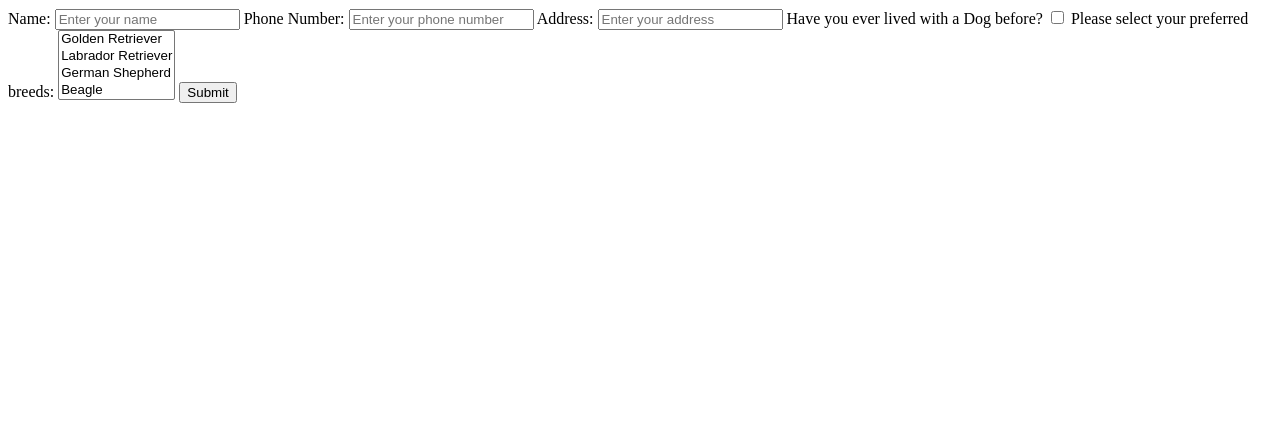
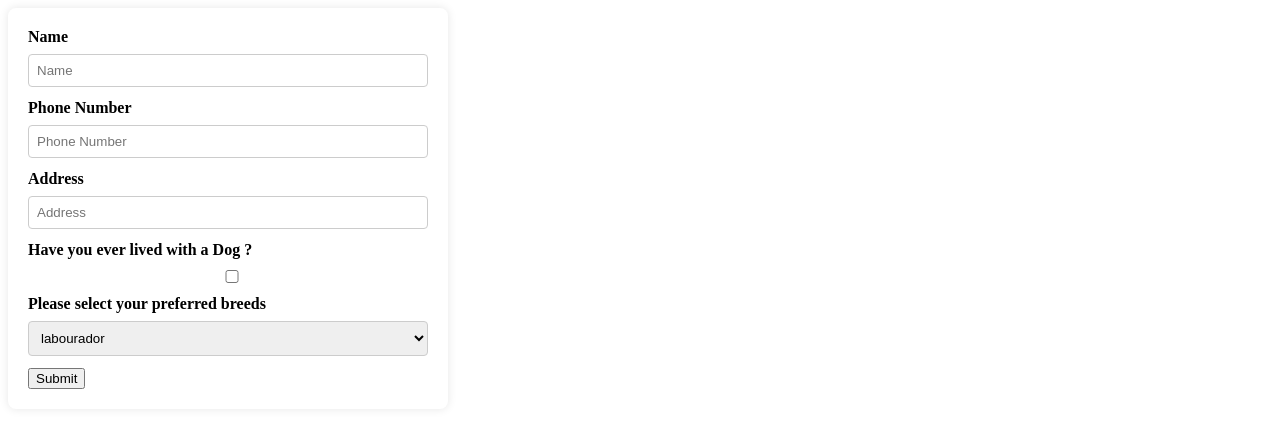
Before and after one commit to acciojob/dog-adoption-application-dhruvurgr8, a website: page main.html in a window 1280 px wide. Drawn offline with Linux system fonts and the light colour scheme.

Commit message:
created a submission

```diff
--- a/main.html
+++ b/main.html
@@ -1,37 +1,33 @@
 <!DOCTYPE html>
-<html lang="en">
+
+<html>
+
 <head>
-    <meta charset="UTF-8">
-    <meta name="viewport" content="width=device-width, initial-scale=1.0">
-    <title>Dog Adoption Application</title>
+	<link rel="stylesheet" href="styles.css">
+</head>
 
-</head>
 <body>
-
-<form action="#" method="post">
-    <label for="name">Name:</label>
-    <input type="text" id="name" name="name" placeholder="Enter your name" required>
-
-    <label for="phone">Phone Number:</label>
-    <input type="text" id="phone" name="phone" placeholder="Enter your phone number" required>
-
-    <label for="address">Address:</label>
-    <input type="text" id="address" name="address" placeholder="Enter your address" required>
-
-    <label>Have you ever lived with a Dog before?</label>
-    <input type="checkbox" id="dogExperience" name="dogExperience" value="Have you ever lived with a Dog before?" required>
-
-    <label for="preferredBreeds">Please select your preferred breeds:</label>
-    <select id="preferredBreeds" name="preferredBreeds[]" multiple required>
-        <option value="Golden Retriever">Golden Retriever</option>
-        <option value="Labrador Retriever">Labrador Retriever</option>
-        <option value="German Shepherd">German Shepherd</option>
-        <option value="Beagle">Beagle</option>
-        <!-- Add more options as needed -->
-    </select>
-
-    <input type="submit" value="Submit">
-</form>
+	<!-- the entire body must be written by student -->
+	<form>
+	<label for="name">Name</label>
+	<input type="text" id="name" placeholder="Name">
+	<label for="phone">Phone Number</label>
+	<input type="text" id="phone" placeholder="Phone Number">
+	<label for="address">Address</label>
+	<input type="text" id="address" placeholder="Address">
+	<label for="checkbox">Have you ever lived with a Dog ?</label>
+	<input type="checkbox" id="checkbox" value="Have you ever lived with a Dog before?">
+	<label for="multiSelect">Please select your preferred breeds</label>
+	<select id="multiSelect">
+		<option>labourador</option>
+		<option>desi</option>
+		<option>German shepherdr</option>
+	</select>
+	<button type="submit">Submit</button>
+		</form>
+    <script type="text/javascript" src="./script.js">
+</script>
 
 </body>
+
 </html>
```
